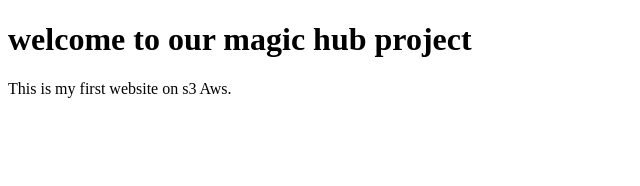
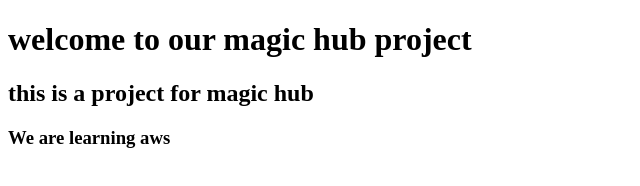
Before and after one commit to Gayatrimhase021/magic-hub, a plain HTML site: page index.html in a window 1280 px wide. Shown: the whole page, without its empty margins (0-640 px from the left). Drawn offline with Linux system fonts and the light colour scheme.

Commit message:
added info

```diff
--- a/index.html
+++ b/index.html
@@ -6,6 +6,7 @@
 </head>
 <body>
     <h1>welcome to our magic hub project </h1>
-    <p>This is my first website on s3 Aws.</p>
+    <h2>this is a project for magic hub</h2>
+    <h3>We are learning aws</h3>
 </body>
 </html>
```
